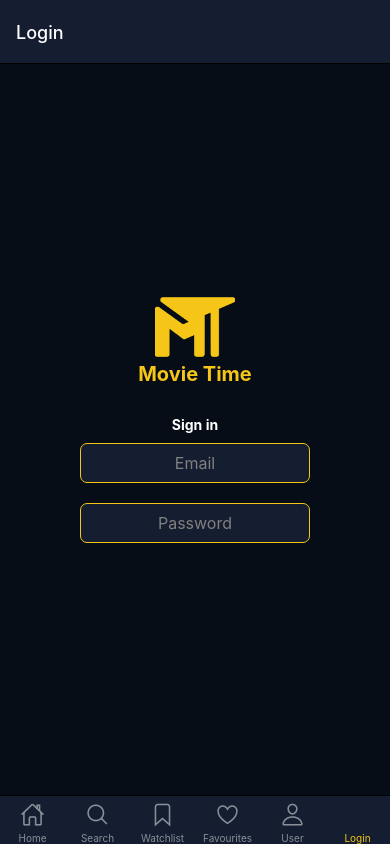
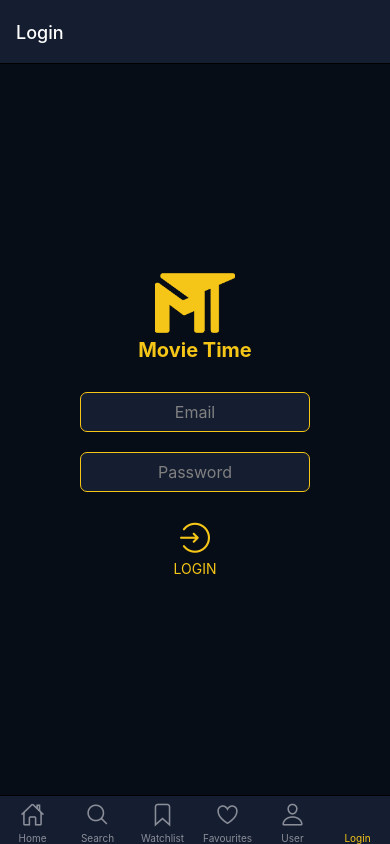
Before and after one commit to mldrenth/Movies_App, a React Native app in the folder client/: screen /Login in a window 390 px wide. Built offline with nearby package versions, Linux system fonts and the light colour scheme; no server answers.

Commit message:
Login front end page

```diff
--- a/client/components/UserDetail.js
+++ b/client/components/UserDetail.js
@@ -4,6 +4,14 @@ import {View, Text, FlatList, StyleSheet} from 'react-native'
 
 
 const UserDetail = ({user}) => {
+
+    const hidePassword = () => {
+        let hiddenString = ""
+        for (let char in user.password) {
+            hiddenString += "●"
+        }
+        return hiddenString
+    }
 
     return (
         <View style={styles.container}>
@@ -13,7 +21,7 @@ const UserDetail = ({user}) => {
             <Text style={styles.text}>Last Name: {user.lastName}</Text>
             <Text style={styles.text}>Phone No: {user.phoneNumber}</Text>
             <Text style={styles.text}>Email: {user.email}</Text>
-            <Text style={styles.text}>Password: {user.password}</Text>
+            <Text style={{color:"#b5b7b9", fontSize:10}}><Text style={styles.text}>Password:</Text> {hidePassword()}</Text>
         </View>
     )
 }
--- a/client/login/Login.js
+++ b/client/login/Login.js
@@ -1,6 +1,8 @@
 import React, { useState }from 'react';
 import { StatusBar } from 'expo-status-bar';
-import { StyleSheet, Text, View, Image, TextInput } from 'react-native';
+import { StyleSheet, Text, View, Image, TextInput, TouchableOpacity } from 'react-native';
+import { AntDesign } from '@expo/vector-icons';
+
 
 const LoginScreen = () => {
 
@@ -12,10 +14,7 @@ const LoginScreen = () => {
         <View style={styles.container}>
             <Image style={styles.image} source = {require("../assets/mt_logo.png")}/>
             <Text style={{color:"#f5c517", fontWeight:"bold", fontSize:20, marginBottom: 30}}>Movie Time</Text>
-
-            <Text style={{color:"white", fontWeight:"bold", marginBottom: 10}}>Sign in</Text>
             <StatusBar style="auto" />
-
 
             <View style={styles.inputView}>
                 <TextInput
@@ -36,8 +35,12 @@ const LoginScreen = () => {
                 />
             </View>
 
+            <TouchableOpacity style={styles.loginBtn}>
+                <AntDesign name="login" size={30} color="#f5c517" />
+                <Text style={{color:"#f5c517", paddingTop:5}}>LOGIN</Text>
+            </TouchableOpacity>
+
         </View>
-
     );
 }
 
@@ -65,6 +68,10 @@ const styles = StyleSheet.create({
         height: 40,
         fontSize: 16,
         color: "white"
+    },
+    loginBtn: {
+        margin: 10,
+        alignItems:"center",
     }
 });
 
```
Also changed, not shown: 1 other file (tests, documents, lock files or other folders). Lines whose indentation alone changed are shown as unchanged.
